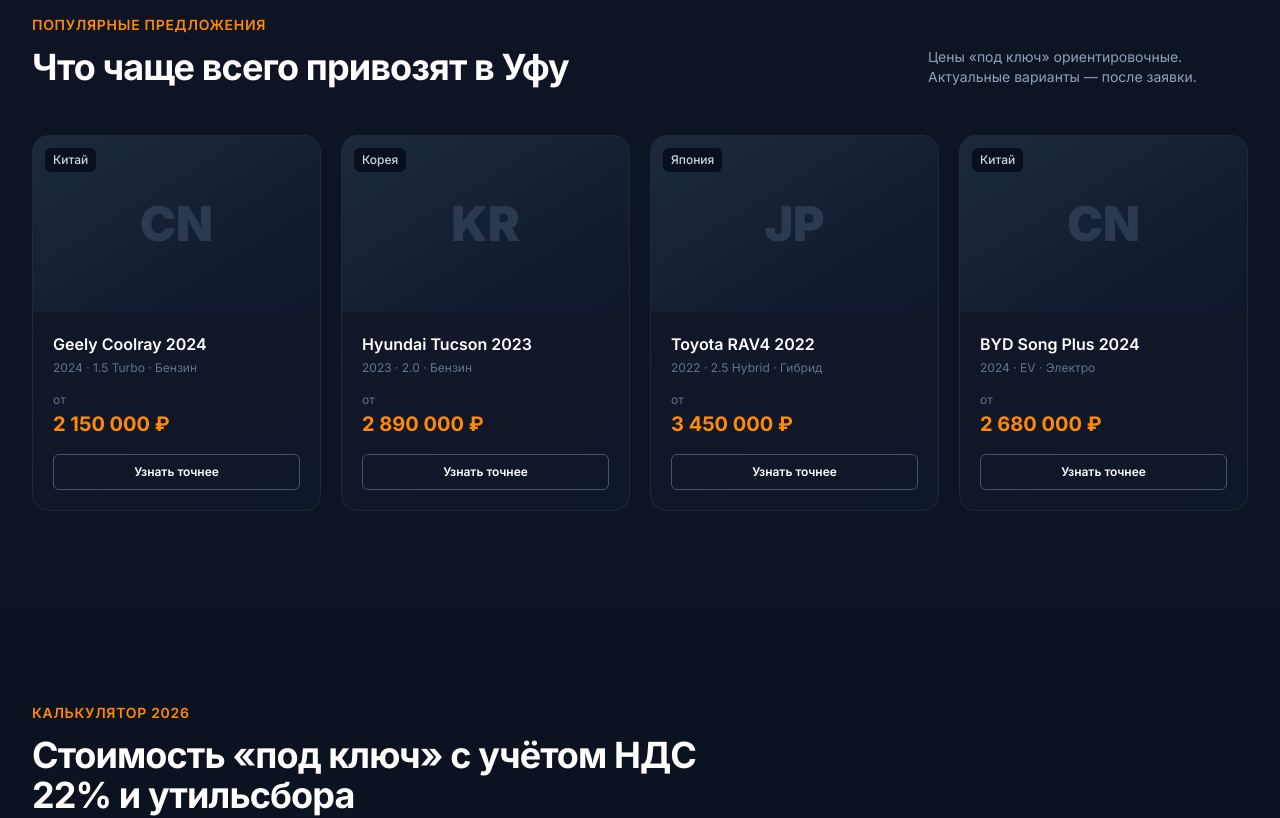
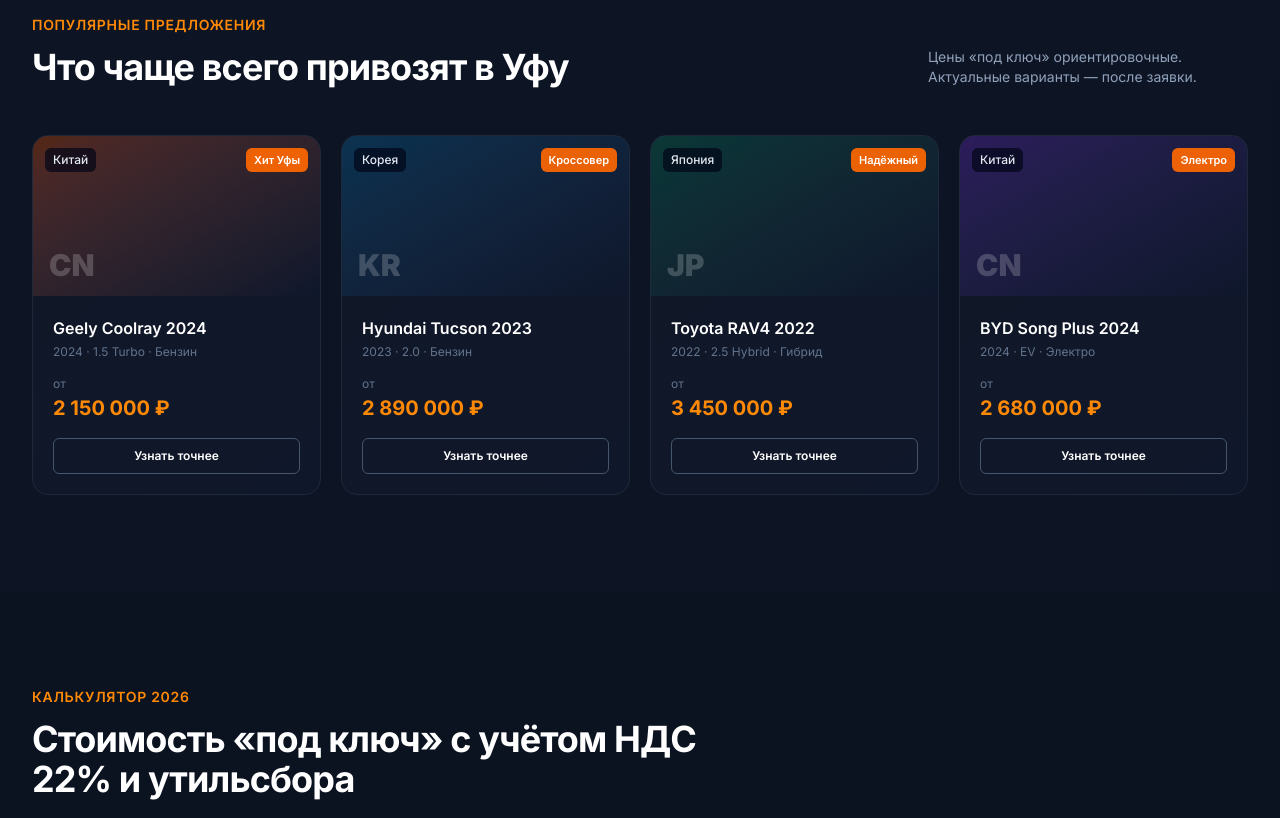
Before and after one commit to gameai2027-gif/aybaza-site, a Next.js app: page / in a window 1280 px wide. Shown: the part 2460-3278 px from the top of the page. Built offline with nearby package versions, Linux system fonts and the light colour scheme.

Commit message:
feat: update Footer, WhyUs, PopularCars (NAP + visual cards)

```diff
--- a/src/components/Footer.tsx
+++ b/src/components/Footer.tsx
@@ -1,3 +1,5 @@
+import { SITE } from "@/lib/site";
+
 export function Footer() {
   return (
     <footer className="border-t border-slate-800 bg-slate-950 py-12">
@@ -8,7 +10,7 @@
               <div className="flex h-9 w-9 items-center justify-center rounded-lg bg-orange-500 font-black text-white text-lg">
                 А
               </div>
-              <span className="text-lg font-bold text-white">АЙБАЗА</span>
+              <span className="text-lg font-bold text-white">{SITE.shortName}</span>
             </div>
             <p className="text-sm text-slate-400 leading-relaxed">
               Импорт автомобилей из Китая, Кореи и Японии с доставкой в Уфу и
@@ -19,62 +21,35 @@
           <div>
             <h4 className="text-sm font-semibold text-white mb-4">Навигация</h4>
             <ul className="space-y-2.5 text-sm text-slate-400">
-              <li>
-                <a href="#advantages" className="hover:text-orange-400 transition">
-                  Преимущества
-                </a>
-              </li>
-              <li>
-                <a href="#calculator" className="hover:text-orange-400 transition">
-                  Калькулятор
-                </a>
-              </li>
-              <li>
-                <a href="#how-it-works" className="hover:text-orange-400 transition">
-                  Как работаем
-                </a>
-              </li>
-              <li>
-                <a href="#reviews" className="hover:text-orange-400 transition">
-                  Отзывы
-                </a>
-              </li>
+              <li><a href="#advantages" className="hover:text-orange-400 transition">Преимущества</a></li>
+              <li><a href="#calculator" className="hover:text-orange-400 transition">Калькулятор</a></li>
+              <li><a href="#how-it-works" className="hover:text-orange-400 transition">Как работаем</a></li>
+              <li><a href="#reviews" className="hover:text-orange-400 transition">Отзывы</a></li>
             </ul>
           </div>
 
           <div>
             <h4 className="text-sm font-semibold text-white mb-4">Контакты</h4>
             <ul className="space-y-2.5 text-sm text-slate-400">
-              <li>
-                <a href="tel:+73472000000" className="hover:text-orange-400 transition">
-                  +7 (347) 200-00-00
-                </a>
-              </li>
-              <li>г. Уфа, ул. Ленина, 45</li>
-              <li>Пн–Вс 9:00–21:00</li>
+              <li><a href={SITE.phoneHref} className="hover:text-orange-400 transition">{SITE.phone}</a></li>
+              <li><a href={`mailto:${SITE.email}`} className="hover:text-orange-400 transition">{SITE.email}</a></li>
+              <li>{SITE.address.full}</li>
+              <li>{SITE.hours}</li>
             </ul>
           </div>
 
           <div>
             <h4 className="text-sm font-semibold text-white mb-4">Документы</h4>
             <ul className="space-y-2.5 text-sm text-slate-400">
-              <li>
-                <a href="#" className="hover:text-orange-400 transition">
-                  Политика конфиденциальности
-                </a>
-              </li>
-              <li>
-                <a href="#" className="hover:text-orange-400 transition">
-                  Пользовательское соглашение
-                </a>
-              </li>
+              <li><a href="#" className="hover:text-orange-400 transition">Политика конфиденциальности</a></li>
+              <li><a href="#" className="hover:text-orange-400 transition">Пользовательское соглашение</a></li>
             </ul>
           </div>
         </div>
 
         <div className="border-t border-slate-800 pt-8 flex flex-col sm:flex-row justify-between gap-4 text-xs text-slate-500">
-          <p>© {new Date().getFullYear()} ООО «АЙБАЗА». Все права защищены.</p>
-          <p>ИНН 0274XXXXXX · ОГРН 123XXXXXXXX</p>
+          <p>© {new Date().getFullYear()} {SITE.name}. Все права защищены.</p>
+          <p>{SITE.address.city}, {SITE.address.region}</p>
         </div>
       </div>
     </footer>
--- a/src/components/PopularCars.tsx
+++ b/src/components/PopularCars.tsx
@@ -4,95 +4,38 @@
 import { formatPrice } from "@/lib/utils";
 
 const cars = [
-  {
-    name: "Geely Coolray 2024",
-    country: "Китай",
-    price: 2150000,
-    engine: "1.5 Turbo",
-    fuel: "Бензин",
-    year: 2024,
-  },
-  {
-    name: "Hyundai Tucson 2023",
-    country: "Корея",
-    price: 2890000,
-    engine: "2.0",
-    fuel: "Бензин",
-    year: 2023,
-  },
-  {
-    name: "Toyota RAV4 2022",
-    country: "Япония",
-    price: 3450000,
-    engine: "2.5 Hybrid",
-    fuel: "Гибрид",
-    year: 2022,
-  },
-  {
-    name: "BYD Song Plus 2024",
-    country: "Китай",
-    price: 2680000,
-    engine: "EV",
-    fuel: "Электро",
-    year: 2024,
-  },
+  { name: "Geely Coolray 2024", country: "Китай", price: 2150000, engine: "1.5 Turbo", fuel: "Бензин", year: 2024, badge: "Хит Уфы", tone: "from-orange-600/30 to-slate-900" },
+  { name: "Hyundai Tucson 2023", country: "Корея", price: 2890000, engine: "2.0", fuel: "Бензин", year: 2023, badge: "Кроссовер", tone: "from-sky-600/25 to-slate-900" },
+  { name: "Toyota RAV4 2022", country: "Япония", price: 3450000, engine: "2.5 Hybrid", fuel: "Гибрид", year: 2022, badge: "Надёжный", tone: "from-emerald-600/25 to-slate-900" },
+  { name: "BYD Song Plus 2024", country: "Китай", price: 2680000, engine: "EV", fuel: "Электро", year: 2024, badge: "Электро", tone: "from-violet-600/25 to-slate-900" },
 ];
 
 export function PopularCars() {
   return (
-    <section className="py-20 sm:py-24 bg-slate-900/40">
+    <section className="py-20 sm:py-24 bg-slate-900/40" aria-labelledby="cars-heading">
       <div className="mx-auto max-w-7xl px-4 sm:px-6 lg:px-8">
         <div className="flex flex-col sm:flex-row sm:items-end justify-between gap-6 mb-12">
           <div>
-            <p className="text-sm font-semibold uppercase tracking-wider text-orange-400 mb-3">
-              Популярные предложения
-            </p>
-            <h2 className="text-3xl sm:text-4xl font-bold tracking-tight text-white">
-              Что чаще всего привозят в Уфу
-            </h2>
+            <p className="text-sm font-semibold uppercase tracking-wider text-orange-400 mb-3">Популярные предложения</p>
+            <h2 id="cars-heading" className="text-3xl sm:text-4xl font-bold tracking-tight text-white">Что чаще всего привозят в Уфу</h2>
           </div>
-          <p className="text-slate-400 text-sm max-w-xs">
-            Цены «под ключ» ориентировочные. Актуальные варианты — после заявки.
-          </p>
+          <p className="text-slate-400 text-sm max-w-xs">Цены «под ключ» ориентировочные. Актуальные варианты — после заявки.</p>
         </div>
-
         <div className="grid sm:grid-cols-2 lg:grid-cols-4 gap-5">
-          {cars.map((car, idx) => (
-            <article
-              key={idx}
-              className="card-premium group rounded-2xl overflow-hidden flex flex-col"
-            >
-              <div className="relative h-44 bg-gradient-to-br from-slate-800 to-slate-900 flex items-center justify-center">
-                <div className="absolute inset-0 bg-[radial-gradient(ellipse_at_center,_var(--tw-gradient-stops))] from-orange-500/5 to-transparent" />
-                <span className="text-5xl font-black text-slate-700/80 select-none">
-                  {car.country === "Китай" ? "CN" : car.country === "Корея" ? "KR" : "JP"}
-                </span>
-                <span className="absolute top-3 left-3 rounded-md bg-slate-950/70 px-2 py-1 text-xs font-medium text-slate-300 backdrop-blur">
-                  {car.country}
-                </span>
+          {cars.map((car) => (
+            <article key={car.name} className="card-premium group rounded-2xl overflow-hidden flex flex-col">
+              <div className={`relative h-40 bg-gradient-to-br ${car.tone} flex items-end p-4`}>
+                <span className="absolute top-3 left-3 rounded-md bg-slate-950/70 px-2 py-1 text-xs font-medium text-slate-200 backdrop-blur">{car.country}</span>
+                <span className="absolute top-3 right-3 rounded-md bg-orange-500/90 px-2 py-1 text-[11px] font-semibold text-white">{car.badge}</span>
+                <p className="text-3xl font-black text-white/20 select-none leading-none">{car.country === "Китай" ? "CN" : car.country === "Корея" ? "KR" : "JP"}</p>
               </div>
-
               <div className="p-5 flex flex-col flex-1">
                 <h3 className="text-base font-semibold text-white mb-1">{car.name}</h3>
-                <p className="text-xs text-slate-500 mb-4">
-                  {car.year} · {car.engine} · {car.fuel}
-                </p>
-
+                <p className="text-xs text-slate-500 mb-4">{car.year} · {car.engine} · {car.fuel}</p>
                 <div className="mt-auto">
                   <p className="text-xs text-slate-500 mb-0.5">от</p>
-                  <p className="text-xl font-bold text-orange-400 mb-4">
-                    {formatPrice(car.price)}
-                  </p>
-                  <Button
-                    variant="outline"
-                    size="sm"
-                    className="w-full"
-                    onClick={() =>
-                      document.getElementById("lead-form")?.scrollIntoView({ behavior: "smooth" })
-                    }
-                  >
-                    Узнать точнее
-                  </Button>
+                  <p className="text-xl font-bold text-orange-400 mb-4">{formatPrice(car.price)}</p>
+                  <Button variant="outline" size="sm" className="w-full" onClick={() => document.getElementById("lead-form")?.scrollIntoView({ behavior: "smooth" })}>Узнать точнее</Button>
                 </div>
               </div>
             </article>
```
